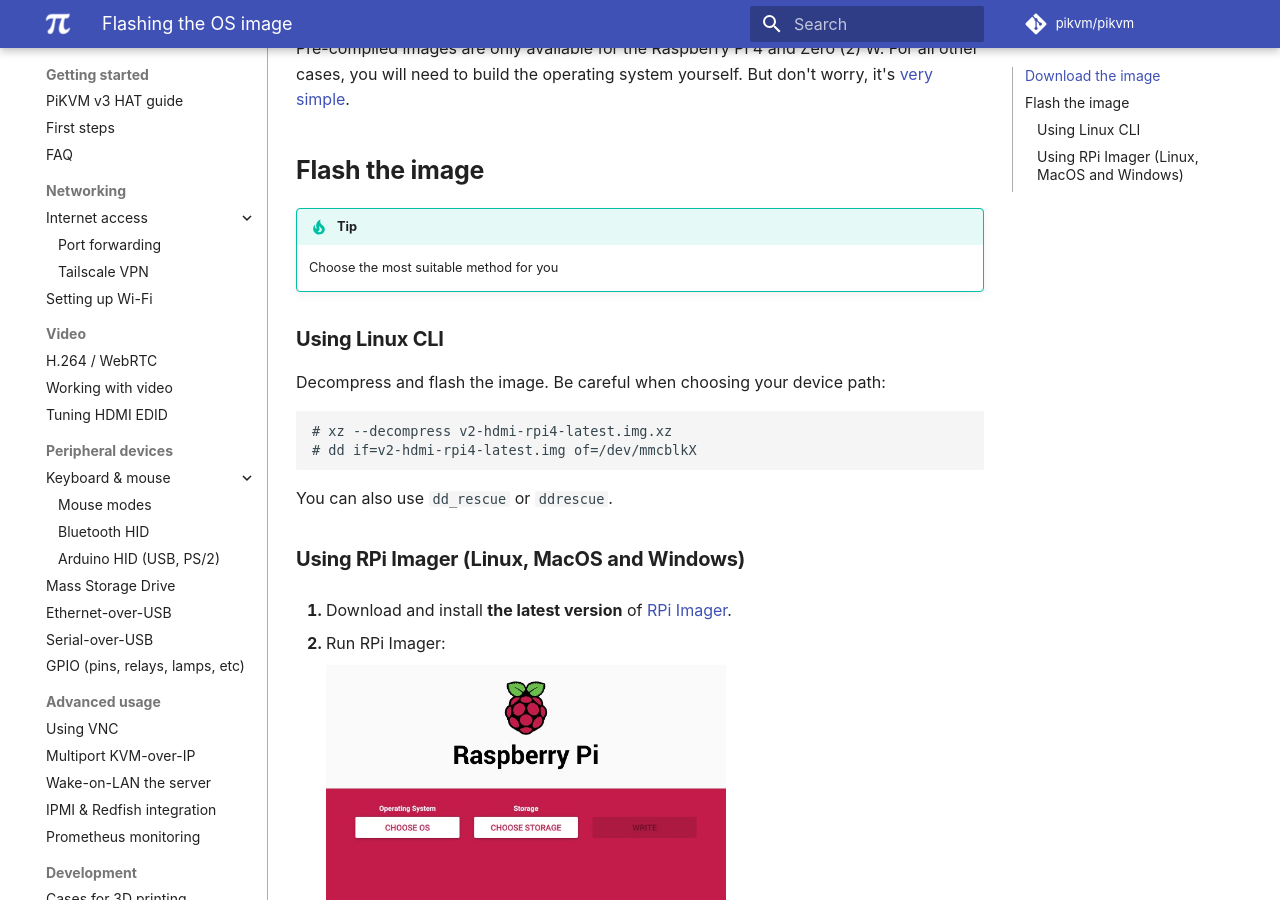
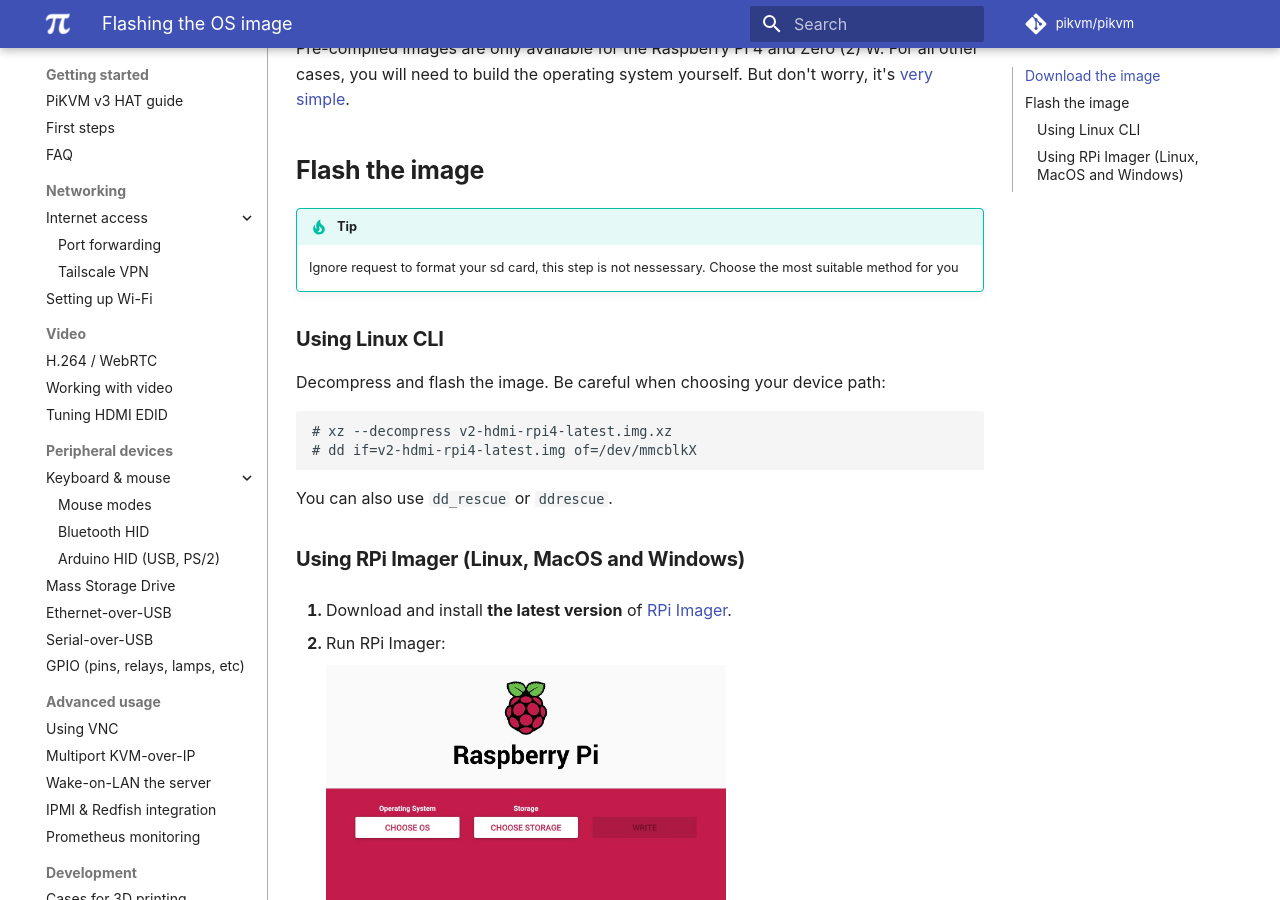
Before and after one commit to pikvm/pikvm, an MkDocs documentation site: the page built from docs/flashing_os.md, in a window 1280 px wide and 900 px high, scrolled down 692 px. Built offline with MkDocs 1.6.1 and Material for MkDocs 9.7.7, drawn with Linux system fonts in a browser that asks for light colours; some web fonts are replaced; comment, search, counter and statistics services are not loaded.

Commit message:
Update flashing_os.md (#545)
Added verbiage for clarity

```diff
--- a/docs/flashing_os.md
+++ b/docs/flashing_os.md
@@ -23,7 +23,7 @@
 ## Flash the image
 
 !!! tip
-    Choose the most suitable method for you
+    Ignore request to format your sd card, this step is not nessessary. Choose the most suitable method for you
 
 
 ### Using Linux CLI
```
